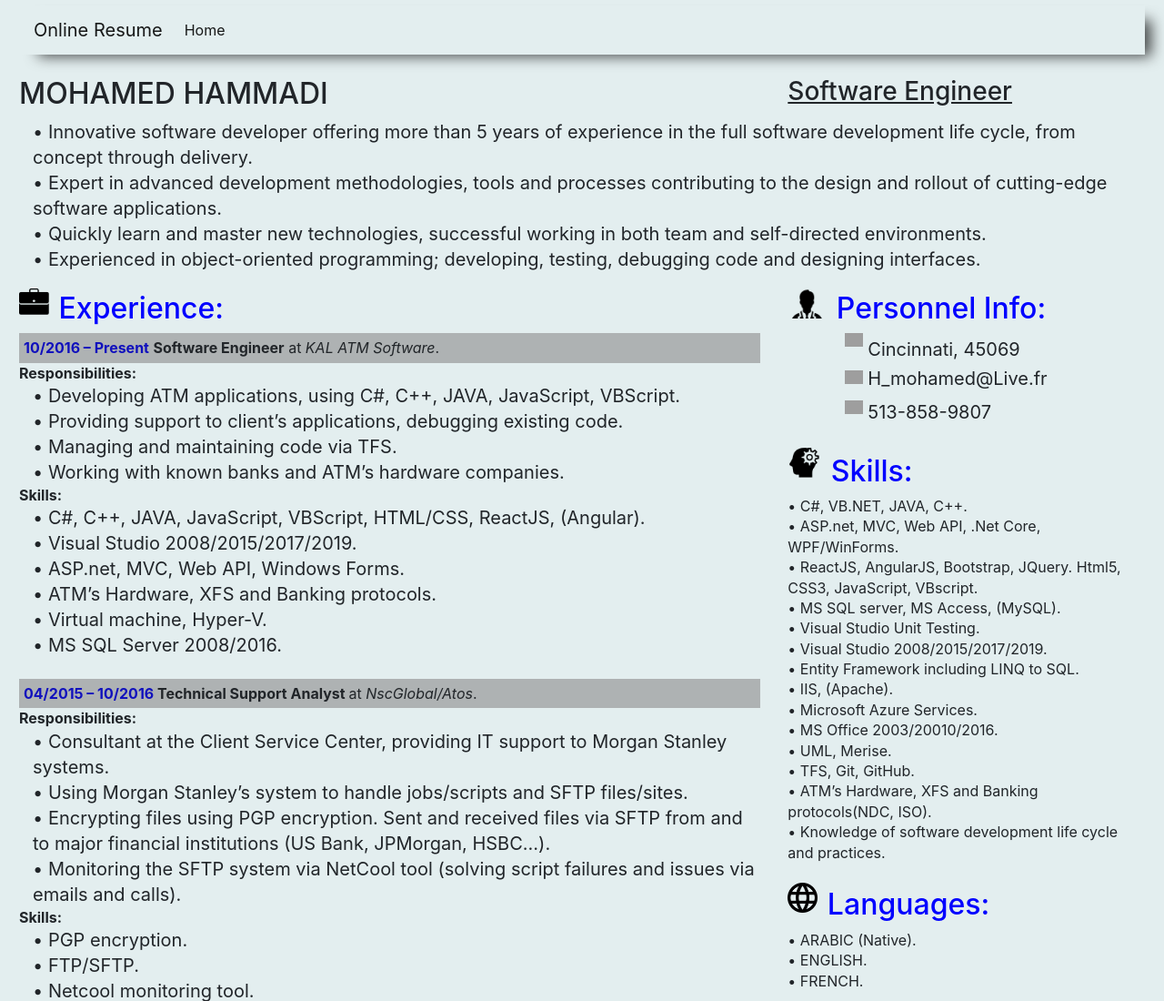
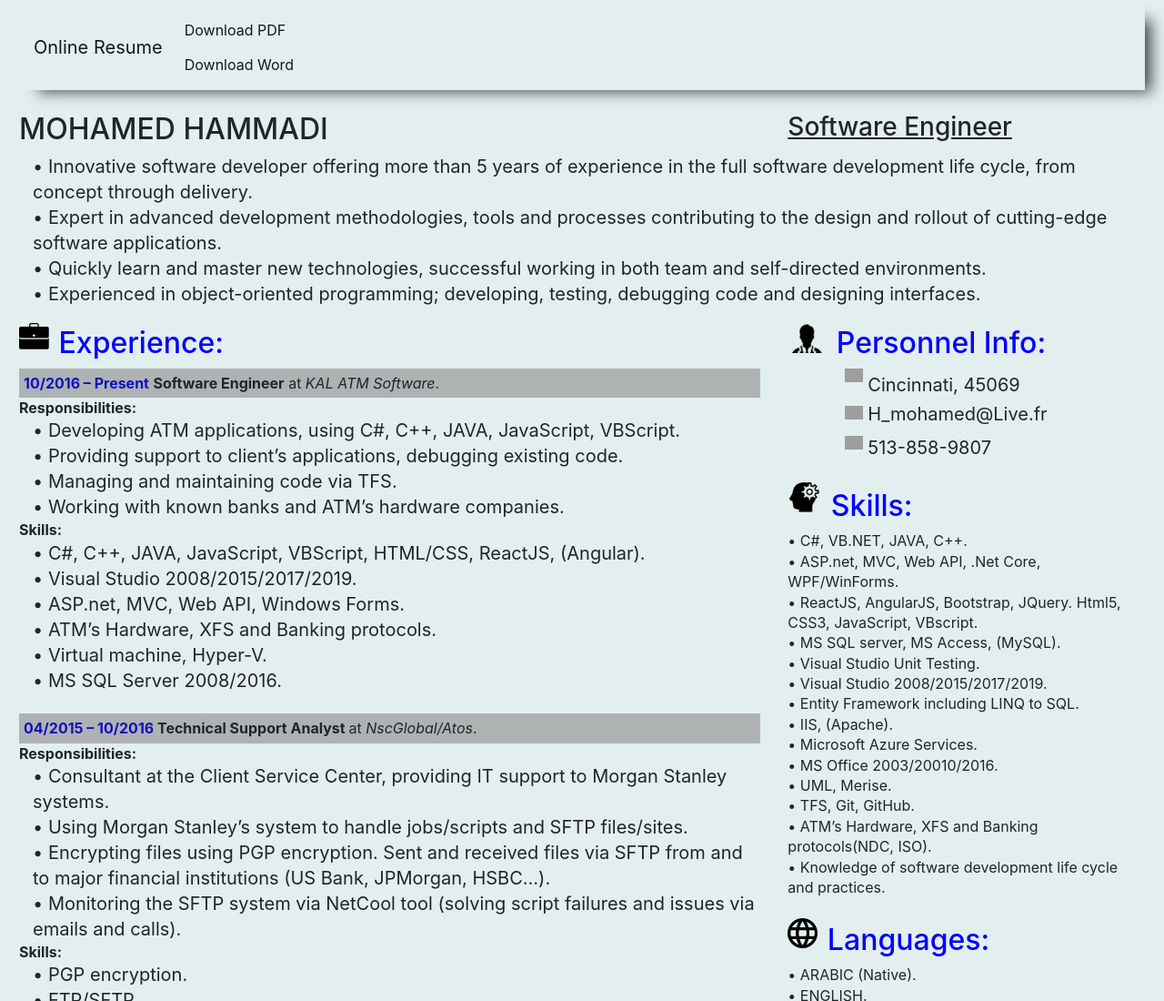
Before and after one commit to xxmedxx/resume, a plain HTML site: page index.html in a window 1280 px wide. Shown: the top 1100 px of the page at 91% size. Drawn offline with nearby package versions, Linux system fonts and the light colour scheme; grey boxes are pictures that could not be loaded.

Commit message:
download links

```diff
--- a/index.html
+++ b/index.html
@@ -23,7 +23,8 @@
           <a class="navbar-brand" href="#">Online Resume</a>
           <ul class="navbar-nav mr-auto mt-2 mt-lg-0">
             <li class="nav-item active">
-              <a class="nav-link" href="#">Home <span class="sr-only">(current)</span></a>
+              <a class="nav-link" href="./Resume.pdf">Download PDF <span class="sr-only">(current)</span></a>
+              <a class="nav-link" href="./Resume.docx">Download Word <span class="sr-only">(current)</span></a>
             </li>
           </ul>
         </div>
```
